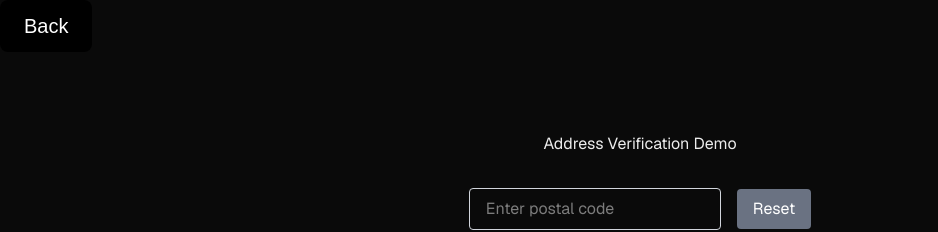
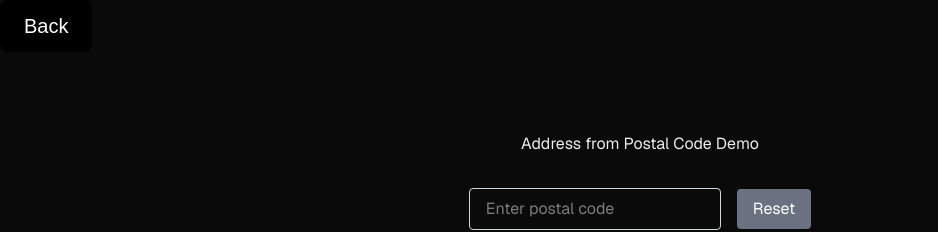
Before and after one commit to ap82-projects/poc-jp-validation, a Next.js app: page /address in a window 1280 px wide. Shown: the top 232 px of the page, without its empty margins (0-938 px from the left). Built offline with nearby package versions, Linux system fonts and the light colour scheme; no server answers.

Commit message:
fix: rename title on address from postal code demo page

```diff
--- a/src/app/address/page.tsx
+++ b/src/app/address/page.tsx
@@ -50,7 +50,7 @@ const AddressDemo = () => {
         </button>
       </Link>
       <div className="font-sans flex flex-col gap-8 items-center justify-items-center min-h-screen p-8 pb-20 sm:p-20">
-        <h1>Address Verification Demo</h1>
+        <h1>Address from Postal Code Demo</h1>
         <div className="flex flex row gap-4 items-center">
           <input
             className="border border-gray-300 rounded px-4 py-2 w-full max-w-sm"
```
